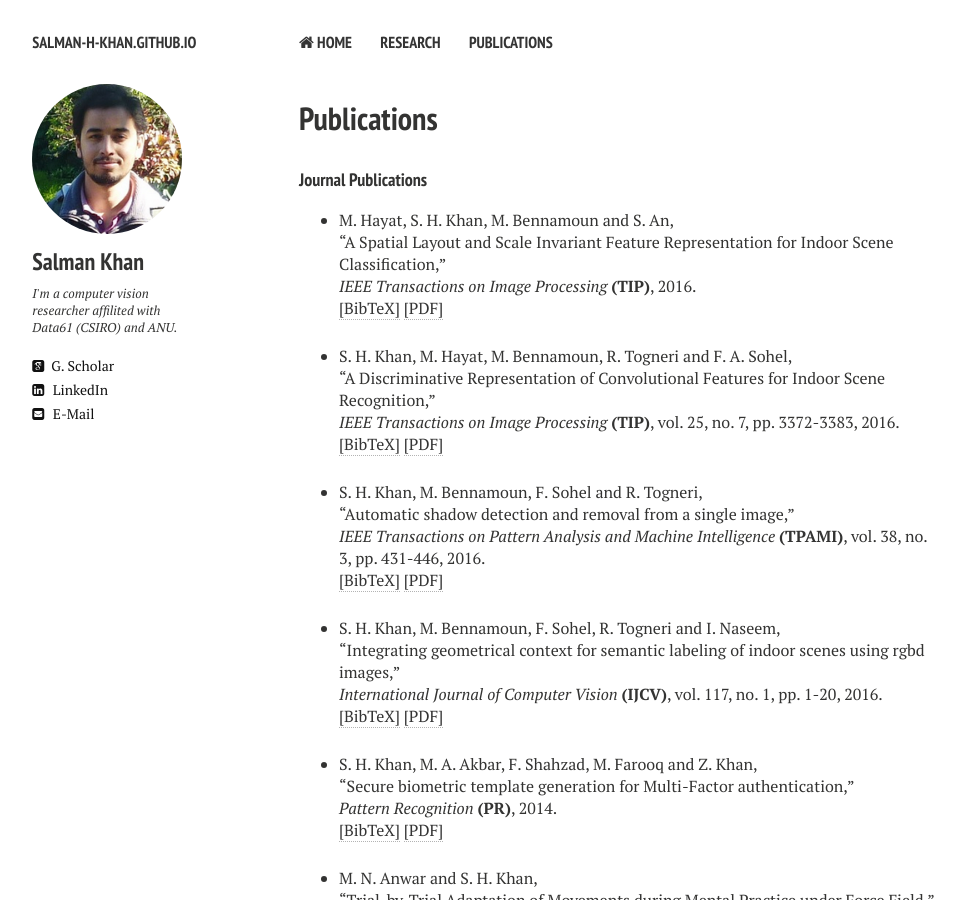
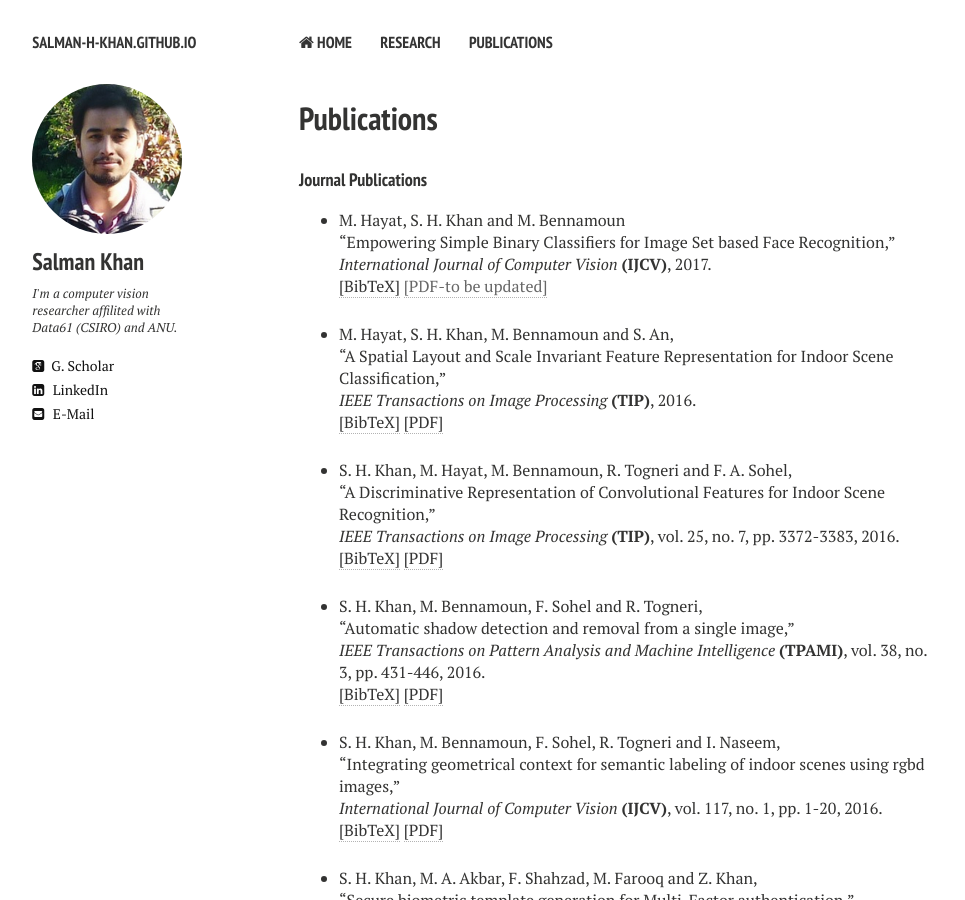
Before and after one commit to awaisrauf/salman-h-khan.github.io, a Jekyll site: the page built from publications.md, in a window 1280 px wide and 900 px high. Shown: the whole window, without its empty margins (21-986 px from the left). Built offline with Jekyll 4.4.1, drawn with Linux system fonts in a browser that asks for light colours; nearby versions of some CDN libraries.

Commit message:
Update publications.html

```diff
--- a/_layouts/publications.html
+++ b/_layouts/publications.html
@@ -88,17 +88,34 @@ div.bibtex pre { font-size: 75%; overflow: auto;  width: 100%; padding: 0em 0em;
 <!-------------------------------------------------------------------------------------------->
 <h4 style="margin-bottom:0px;padding-top:10px;">Journal Publications</h4>
 <ul class="biblist">
+<!-- Item: hayat2017empowering -->
+<li ><p>
+M. Hayat, S. H. Khan and M. Bennamoun <br>
+&ldquo;Empowering Simple Binary Classifiers for Image Set based Face Recognition,&rdquo;<br>
+<i>International Journal of Computer Vision </i><b>(IJCV)</b>, 2017.
+
+<br />
+<a href="javascript:toggleBibtex('hayat2016spatial')">[BibTeX]</a>
+<a href="">[PDF-to be updated]</a>
+
+</p>
+<div id="bib_hayat2016spatial" class="bibtex noshow">
+<pre>
+@article{hayat2016spatial,
+  author = {Hayat, Munawar and Khan, Salman H and Bennamoun, Mohammed},
+  title = {Empowering Simple Binary Classifiers for Image Set based Face Recognition},
+  journal = {International Journal of Computer Vision },
+  year = {2017}
+}
+</pre>
+</div>
+</li>
 
 <!-- Item: hayat2016spatial -->
 <li ><p>
 M. Hayat, S. H. Khan, M. Bennamoun and S. An, <br>
 &ldquo;A Spatial Layout and Scale Invariant Feature Representation for Indoor Scene Classification,&rdquo;<br>
-<i>IEEE Transactions on Image Processing </i><b>(TIP)</b>,
-
-
-
-
-2016.
+<i>IEEE Transactions on Image Processing </i><b>(TIP)</b>, 2016.
 
 <br />
 <a href="javascript:toggleBibtex('hayat2016spatial')">[BibTeX]</a>
```
